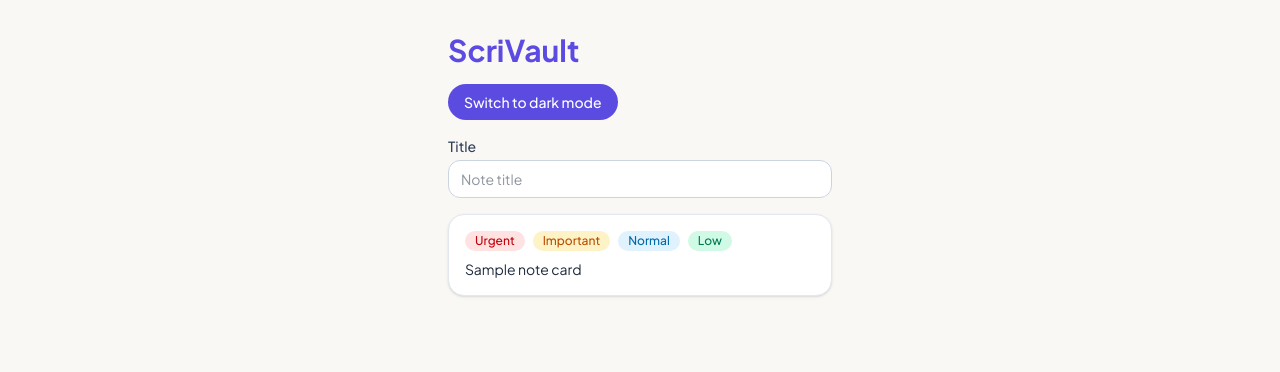
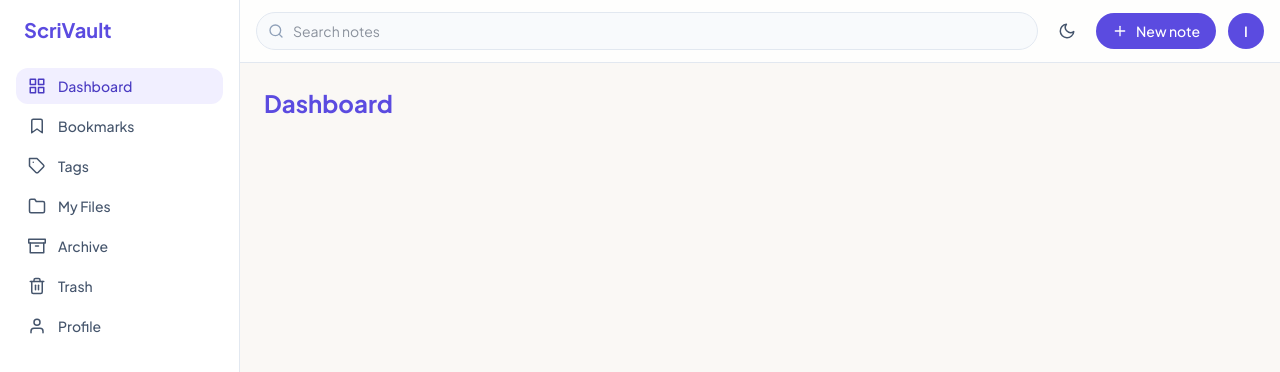
Before and after one commit to Ishikasingla30/notes-app, a React (Vite) app in the folder client/: page /dashboard in a window 1280 px wide. Shown: the top 372 px of the page. Built offline with nearby package versions, Linux system fonts and the light colour scheme.

Commit message:
feat: add Layout with sidebar, top bar and placeholder routes

```diff
--- a/client/src/App.jsx
+++ b/client/src/App.jsx
@@ -1,32 +1,24 @@
-import { useTheme } from "./context/ThemeContext";
-import Button from "./components/ui/Button";
-import Input from "./components/ui/Input";
-import Card from "./components/ui/Card";
-import Badge from "./components/ui/Badge";
+import { Routes, Route, Navigate } from "react-router-dom";
+import Layout from "./components/Layout";
+
+const Placeholder = ({ title }) => (
+  <h1 className="text-2xl font-bold text-brand-600">{title}</h1>
+);
 
 function App() {
-  const { theme, toggleTheme } = useTheme();
-
   return (
-    <div className="mx-auto max-w-md space-y-4 p-8">
-      <h1 className="text-3xl font-bold text-brand-600">ScriVault</h1>
-
-      <Button onClick={toggleTheme}>
-        Switch to {theme === "dark" ? "light" : "dark"} mode
-      </Button>
-
-      <Input id="title" label="Title" placeholder="Note title" />
-
-      <Card>
-        <div className="mb-2 flex gap-2">
-          <Badge type="urgent">urgent</Badge>
-          <Badge type="important">important</Badge>
-          <Badge type="normal">normal</Badge>
-          <Badge type="low">low</Badge>
-        </div>
-        <p className="text-sm">Sample note card</p>
-      </Card>
-    </div>
+    <Routes>
+      <Route element={<Layout />}>
+        <Route path="/" element={<Navigate to="/dashboard" replace />} />
+        <Route path="/dashboard" element={<Placeholder title="Dashboard" />} />
+        <Route path="/bookmarks" element={<Placeholder title="Bookmarks" />} />
+        <Route path="/tags" element={<Placeholder title="Tags" />} />
+        <Route path="/files" element={<Placeholder title="My Files" />} />
+        <Route path="/archive" element={<Placeholder title="Archive" />} />
+        <Route path="/trash" element={<Placeholder title="Trash" />} />
+        <Route path="/profile" element={<Placeholder title="Profile" />} />
+      </Route>
+    </Routes>
   );
 }
 
--- /dev/null
+++ b/client/src/components/Layout.jsx
@@ -0,0 +1,95 @@
+import { NavLink, Outlet } from "react-router-dom";
+import {
+  FiGrid,
+  FiBookmark,
+  FiTag,
+  FiFolder,
+  FiArchive,
+  FiTrash2,
+  FiUser,
+  FiSearch,
+  FiPlus,
+  FiSun,
+  FiMoon,
+} from "react-icons/fi";
+import { useTheme } from "../context/ThemeContext";
+import Button from "./ui/Button";
+
+const links = [
+  { to: "/dashboard", label: "Dashboard", icon: FiGrid },
+  { to: "/bookmarks", label: "Bookmarks", icon: FiBookmark },
+  { to: "/tags", label: "Tags", icon: FiTag },
+  { to: "/files", label: "My Files", icon: FiFolder },
+  { to: "/archive", label: "Archive", icon: FiArchive },
+  { to: "/trash", label: "Trash", icon: FiTrash2 },
+  { to: "/profile", label: "Profile", icon: FiUser },
+];
+
+const Layout = () => {
+  const { theme, toggleTheme } = useTheme();
+
+  return (
+    <div className="flex min-h-screen">
+      <aside className="sticky top-0 hidden h-screen w-60 shrink-0 flex-col border-r border-slate-200 bg-white p-4 dark:border-slate-800 dark:bg-slate-900 md:flex">
+        <div className="mb-6 px-2 text-xl font-bold text-brand-600">
+          ScriVault
+        </div>
+
+        <nav className="flex flex-col gap-1">
+          {links.map(({ to, label, icon: Icon }) => (
+            <NavLink
+              key={to}
+              to={to}
+              className={({ isActive }) =>
+                `flex items-center gap-3 rounded-xl px-3 py-2 text-sm font-medium transition ${
+                  isActive
+                    ? "bg-brand-50 text-brand-700 dark:bg-slate-800 dark:text-brand-100"
+                    : "text-slate-600 hover:bg-slate-100 dark:text-slate-300 dark:hover:bg-slate-800"
+                }`
+              }
+            >
+              <Icon size={18} />
+              {label}
+            </NavLink>
+          ))}
+        </nav>
+      </aside>
+
+      <div className="flex min-w-0 flex-1 flex-col">
+        <header className="sticky top-0 z-10 flex items-center gap-3 border-b border-slate-200 bg-white/80 px-4 py-3 backdrop-blur dark:border-slate-800 dark:bg-slate-900/80">
+          <div className="relative flex-1">
+            <FiSearch className="absolute left-3 top-1/2 -translate-y-1/2 text-slate-400" />
+            <input
+              type="search"
+              placeholder="Search notes"
+              className="w-full rounded-full border border-slate-200 bg-slate-50 py-2 pl-9 pr-4 text-sm outline-none focus:border-brand-500 focus:ring-2 focus:ring-brand-500/30 dark:border-slate-700 dark:bg-slate-800"
+            />
+          </div>
+
+          <button
+            onClick={toggleTheme}
+            aria-label="Toggle theme"
+            className="rounded-full p-2 text-slate-600 transition hover:bg-slate-100 dark:text-slate-300 dark:hover:bg-slate-800"
+          >
+            {theme === "dark" ? <FiSun size={18} /> : <FiMoon size={18} />}
+          </button>
+
+          <Button>
+            <FiPlus size={16} />
+            <span className="hidden sm:inline">New note</span>
+          </Button>
+
+          <div className="flex h-9 w-9 items-center justify-center rounded-full bg-brand-600 text-sm font-semibold text-white">
+            I
+          </div>
+        </header>
+
+        <main className="flex-1 p-4 md:p-6">
+          <Outlet />
+        </main>
+      </div>
+    </div>
+  );
+};
+
+export default Layout;
--- a/client/src/main.jsx
+++ b/client/src/main.jsx
@@ -1,13 +1,16 @@
 import { StrictMode } from "react";
 import { createRoot } from "react-dom/client";
+import { BrowserRouter } from "react-router-dom";
 import "./index.css";
 import App from "./App.jsx";
 import { ThemeProvider } from "./context/ThemeContext.jsx";
 
 createRoot(document.getElementById("root")).render(
   <StrictMode>
-    <ThemeProvider>
-      <App />
-    </ThemeProvider>
+    <BrowserRouter>
+      <ThemeProvider>
+        <App />
+      </ThemeProvider>
+    </BrowserRouter>
   </StrictMode>
 );
```
